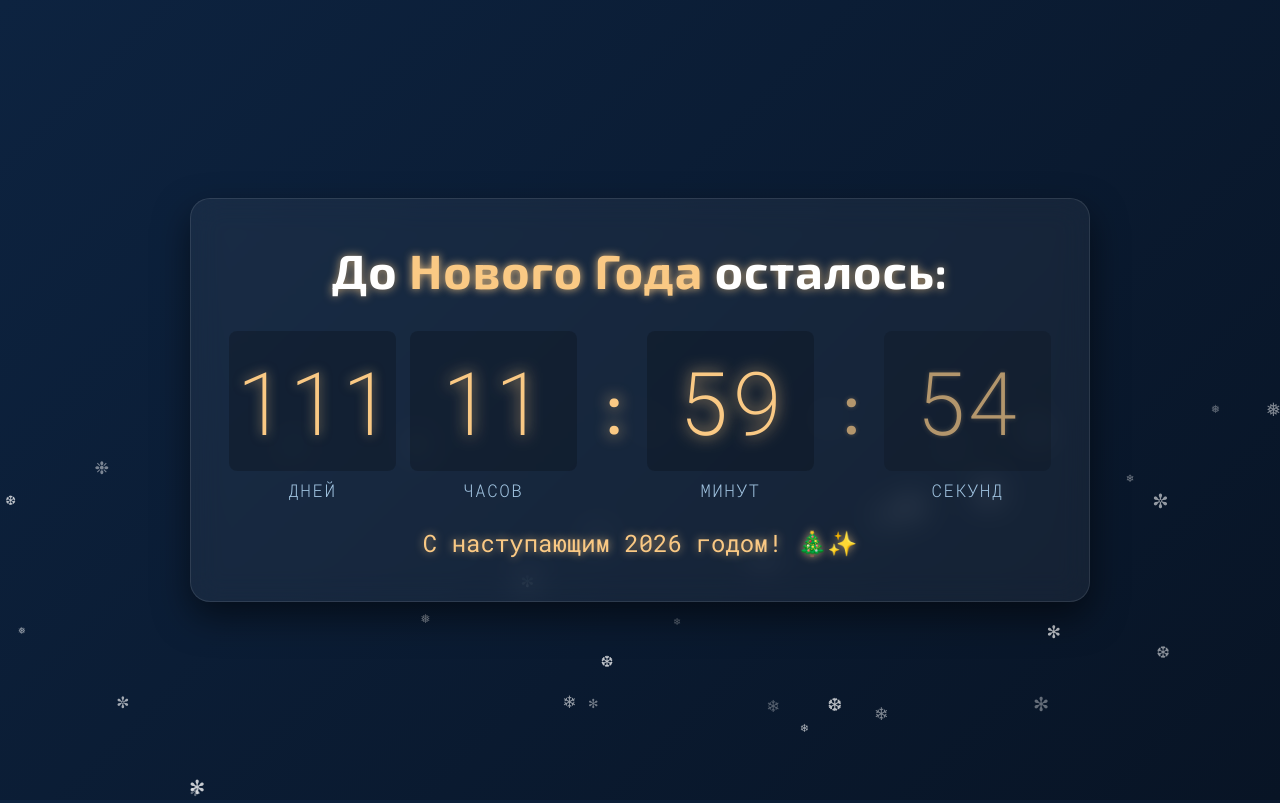
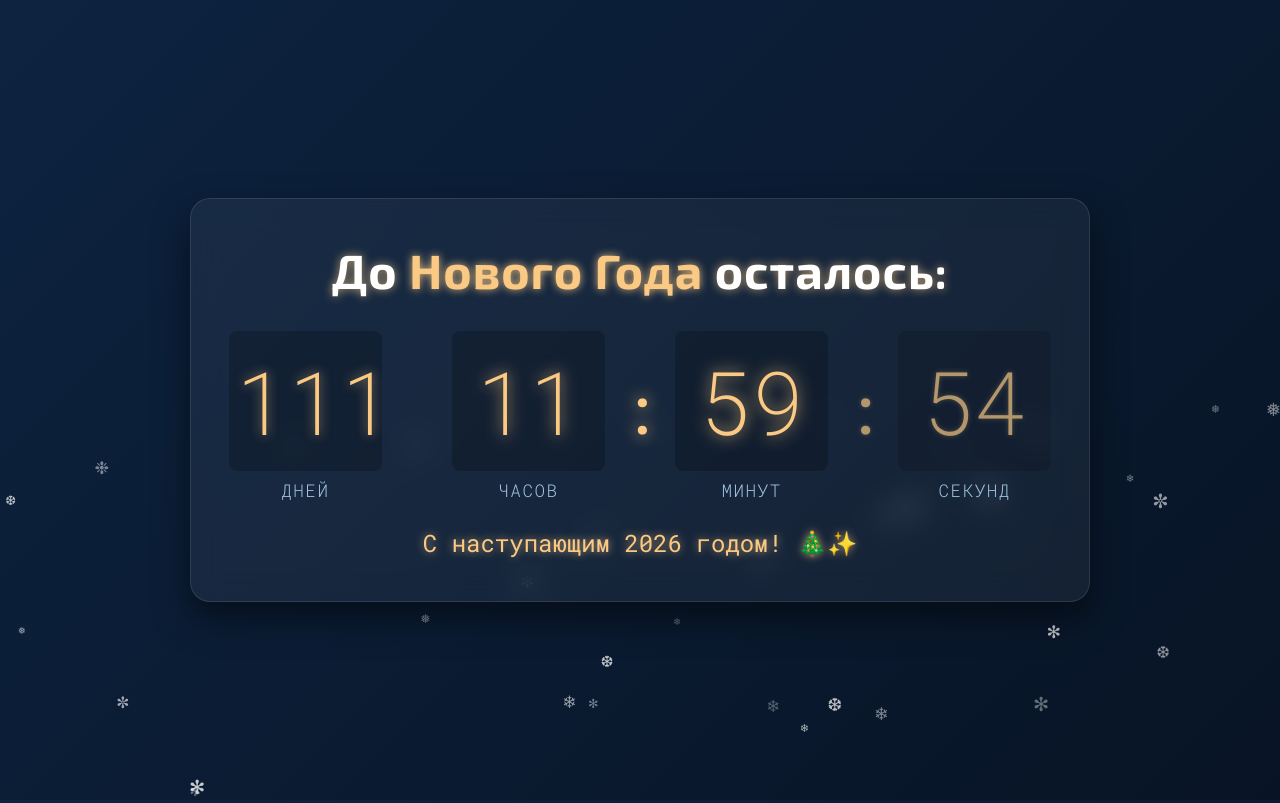
Before and after one commit to McDAC/NewYearTimer, a plain HTML site: page index.html in a window 1280 px wide. Shown: the top 803 px of the page. Drawn offline with Linux system fonts and the light colour scheme.

Commit message:
Update index.html

```diff
--- a/index.html
+++ b/index.html
@@ -255,7 +255,7 @@
                 <div class="time-label">Дней</div>
             </div>
 
-            <!-- <span class="colon">:</span> -->
+            <span class="colon">&nbsp;</span>
 
             <div class="time-block">
                 <div class="time">
```
